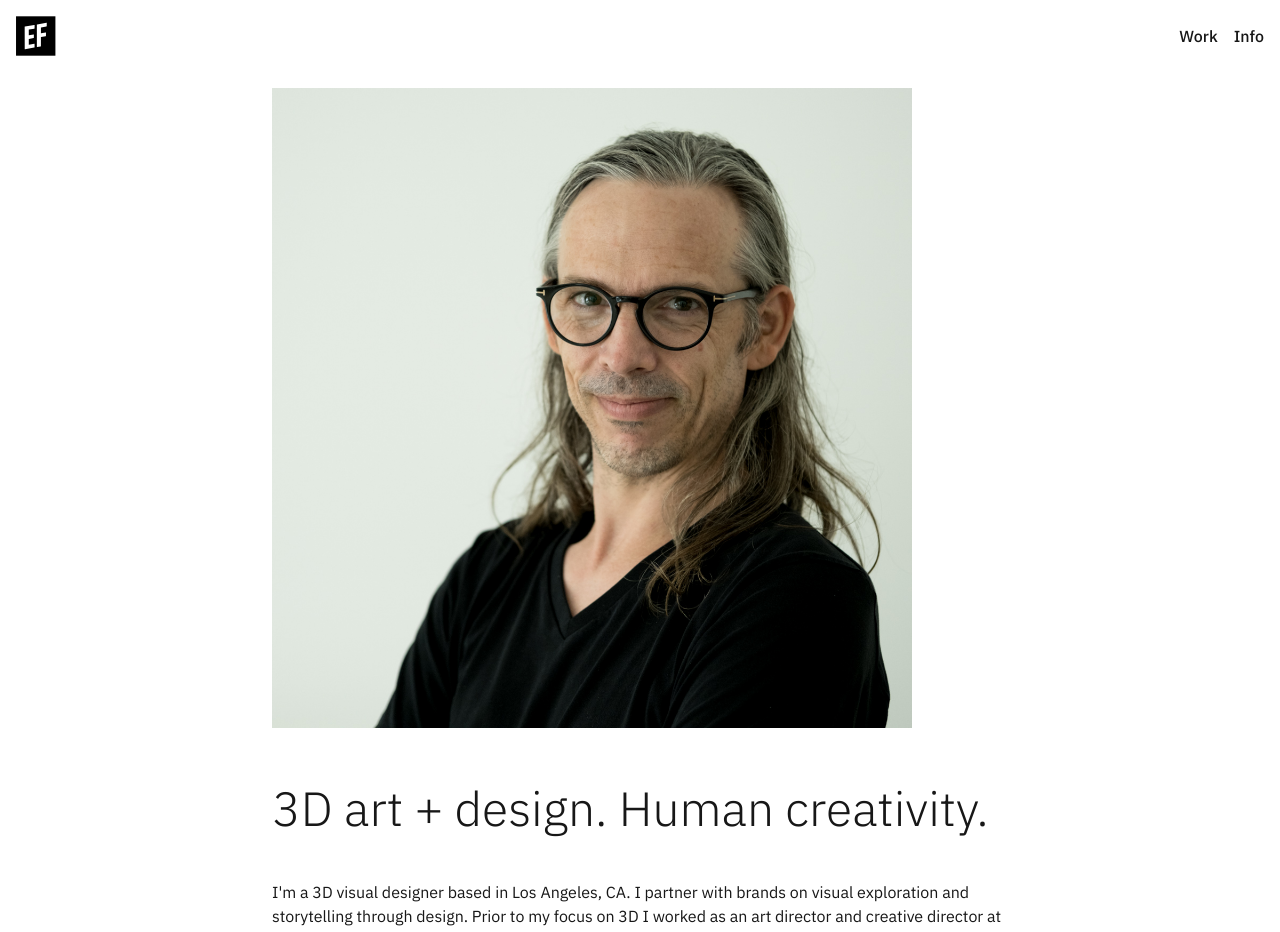
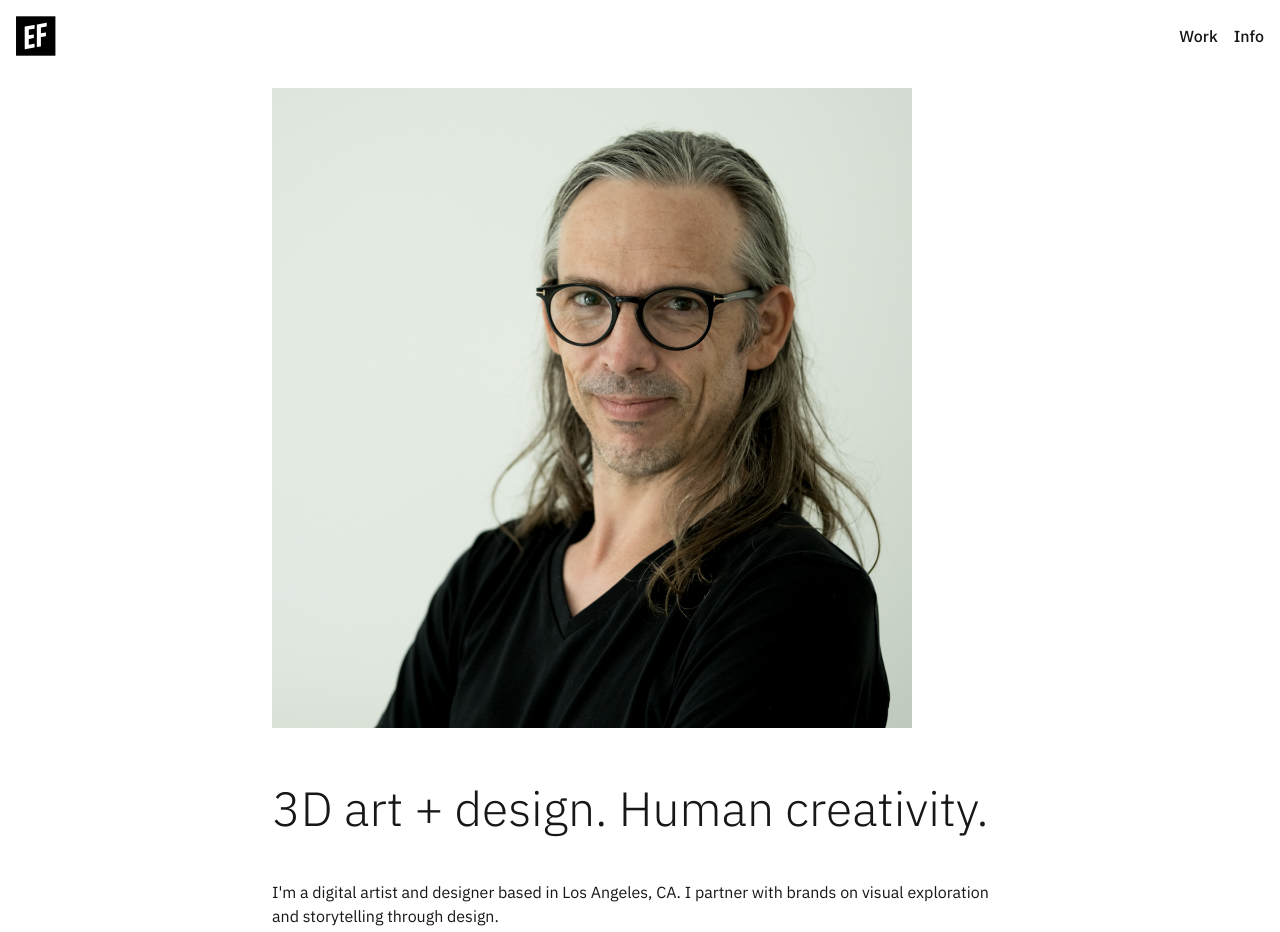
Before and after one commit to ericfrommelt/ericfrommelt-2025, a Next.js app: page /info in a window 1280 px wide. Shown: the top 932 px of the page. Built offline with nearby package versions, Linux system fonts and the light colour scheme; no server answers.

Commit message:
copy edit

```diff
--- a/src/app/info/page.js
+++ b/src/app/info/page.js
@@ -7,14 +7,14 @@ export default function Info() {
         <div className="col-span-1 max-w-screen-sm">
           <Image
             src="/profilepix/DSCF0051.jpg"
-            alt="Portrait of Eric Frommelt, a 3D artist and designer"
+            alt="Portrait of Eric Frommelt—digital artist and designer"
             width={1200}
             height={1200}
           />
         </div>
         <div className="col-span-1">
           <h1 className="text-5xl font-light py-10">3D art + design. Human creativity.</h1>
-          <p className="mt-2">I&apos;m a 3D visual designer based in Los Angeles, CA. I partner with brands on visual exploration and storytelling through design. Prior to my focus on 3D I worked as an art director and creative director at a few agencies in New York — honing my skills in strategic thinking and storytelling.</p>
+          <p className="mt-2">I&apos;m a digital artist and designer based in Los Angeles, CA. I partner with brands on visual exploration and storytelling through design.</p>
           <p className="mt-2">I love light, running, and music.</p>
           <p className="mt-20">Let&apos;s work together<br /><a href="mailto:eric@ericfrommelt.com" className="hover:underline">eric@ericfrommelt.com</a></p>
         </div>
--- a/src/app/page.js
+++ b/src/app/page.js
@@ -8,7 +8,7 @@ export default function Home() {
       <SketchOne />
       <main className="grid min-h-screen grid-cols-2 max-w-screen-xl mx-auto p-4 gap-4">
         <h1 className="col-span-2 py-10 text-2xl">
-          Eric Frommelt is a 3D artist and designer based in Los Angeles, California.
+          Eric Frommelt is a digital artist and designer based in Los Angeles, California.
         </h1>
         <div className="project col-span-2 md:col-span-1">
           <Link href="/work/altar">
```
